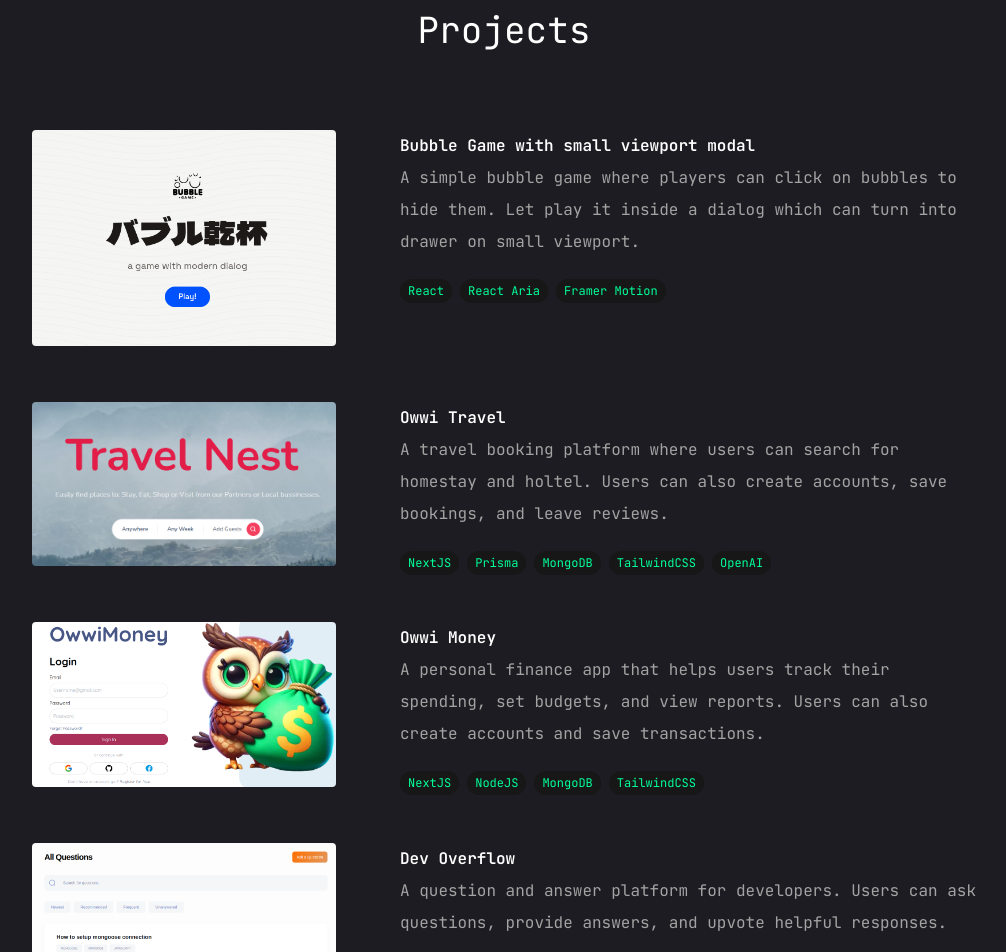
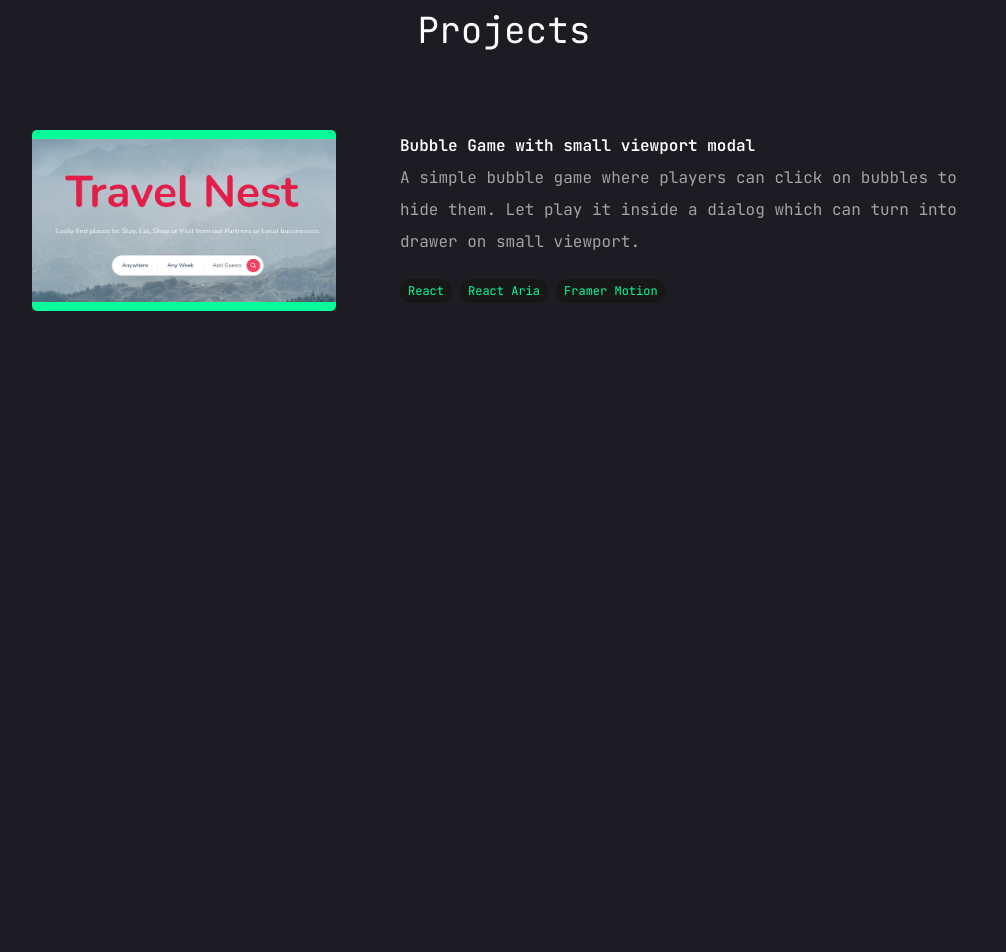
Before and after one commit to huynhduytins/portfolio, a Next.js app: page /projects in a window 1280 px wide. Shown: the part 200-1152 px from the top of the page, without its empty margins (136-1142 px from the left). After the commit the page ends 800 px from the top, so only its background shows below. Built offline with nearby package versions, Linux system fonts and the light colour scheme.

Commit message:
fix: project image hover effect

```diff
--- a/app/projects/page.tsx
+++ b/app/projects/page.tsx
@@ -5,6 +5,11 @@ import Image from "next/image";
 import { motion } from "framer-motion";
 import Link from "next/link";
 import { FaLink, FaGithub } from "react-icons/fa";
+
+const imageVariants = {
+  beforeHover: {},
+  onHover: { scale: 1.4 },
+};
 
 const Projects = () => {
   return (
@@ -19,16 +24,21 @@ const Projects = () => {
             <motion.div
               whileInView={{ opacity: 1, x: 0 }}
               initial={{ opacity: 0, x: -100 }}
+              whileHover="onHover"
               transition={{ duration: 1 }}
-              className="w-full lg:w-1/4"
+              className={`w-full lg:w-1/4 rounded-[5px] bg-accent overflow-hidden relative`}
             >
-              <Image
+              <motion.div
+                variants={imageVariants}
+                className="absolute top-0 left-0 w-full h-full bg-[url('./../public/projects/travel-nest.png')] bg-no-repeat bg-center bg-contain"
+              />
+              {/* <Image
                 src={project.image}
                 alt={project.title}
                 width={400}
                 height={300}
                 className="mb-6 rounded"
-              />
+              /> */}
             </motion.div>
             <motion.div
               whileInView={{ opacity: 1, x: 0 }}
--- a/constants/index.ts
+++ b/constants/index.ts
@@ -3,6 +3,7 @@ import owwiMoney from "@/public/projects/owwi-money.png";
 import stackOverflow from "@/public/projects/stack-overflow.png";
 import swapCoin from "@/public/projects/swap-coin.png";
 import travelNest from "@/public/projects/travel-nest.png";
+import orderPizza from "@/public/projects/order-pizza.png";
 
 export const LINKS = [
   { name: "home", path: "/" },
@@ -73,42 +74,50 @@ export const EXPERIENCES = [
 export const PROJECTS = [
   {
     title: "Bubble Game with small viewport modal",
-    image: bubbleGame,
+    image: "./../public/projects/order-pizza.png",
     description:
       "A simple bubble game where players can click on bubbles to hide them. Let play it inside a dialog which can turn into drawer on small viewport.",
     technologies: ["React", "React Aria", "Framer Motion"],
     link: "https://game-with-small-viewport-modal.vercel.app/",
   },
-  {
-    title: "Owwi Travel",
-    image: travelNest,
-    description:
-      "A travel booking platform where users can search for homestay and holtel. Users can also create accounts, save bookings, and leave reviews.",
-    technologies: ["NextJS", "Prisma", "MongoDB", "TailwindCSS", "OpenAI"],
-    link: "https://travel.owwi.io.vn/",
-  },
-  {
-    title: "Owwi Money",
-    image: owwiMoney,
-    description:
-      "A personal finance app that helps users track their spending, set budgets, and view reports. Users can also create accounts and save transactions.",
-    technologies: ["NextJS", "NodeJS", "MongoDB", "TailwindCSS"],
-    link: "https://owwimoney.vercel.app/",
-  },
-  {
-    title: "Dev Overflow",
-    image: stackOverflow,
-    description:
-      "A question and answer platform for developers. Users can ask questions, provide answers, and upvote helpful responses.",
-    technologies: ["NextJS", "MongoDB", "TailwindCSS"],
-  },
-  {
-    title: "Swap Coin",
-    image: swapCoin,
-    description: "A basic coin swap form.",
-    technologies: ["React", "TailwindCSS"],
-    link: "https://fancy-swap-coin-form.vercel.app/",
-  },
+  // {
+  //   title: "Order Pizza (React 19)",
+  //   image: orderPizza,
+  //   description:
+  //     "A pizza ordering app where users can select a pizza size and toppings. Users can also create accounts, save orders, and view order history.",
+  //   technologies: ["React", "Tanstack"],
+  //   link: "#",
+  // },
+  // {
+  //   title: "Owwi Travel",
+  //   image: travelNest,
+  //   description:
+  //     "A travel booking platform where users can search for homestay and holtel. Users can also create accounts, save bookings, and leave reviews.",
+  //   technologies: ["NextJS", "Prisma", "MongoDB", "TailwindCSS", "OpenAI"],
+  //   link: "https://travel.owwi.io.vn/",
+  // },
+  // {
+  //   title: "Owwi Money",
+  //   image: owwiMoney,
+  //   description:
+  //     "A personal finance app that helps users track their spending, set budgets, and view reports. Users can also create accounts and save transactions.",
+  //   technologies: ["NextJS", "NodeJS", "MongoDB", "TailwindCSS"],
+  //   link: "https://owwimoney.vercel.app/",
+  // },
+  // {
+  //   title: "Dev Overflow",
+  //   image: stackOverflow,
+  //   description:
+  //     "A question and answer platform for developers. Users can ask questions, provide answers, and upvote helpful responses.",
+  //   technologies: ["NextJS", "MongoDB", "TailwindCSS"],
+  // },
+  // {
+  //   title: "Swap Coin",
+  //   image: swapCoin,
+  //   description: "A basic coin swap form.",
+  //   technologies: ["React", "TailwindCSS"],
+  //   link: "https://fancy-swap-coin-form.vercel.app/",
+  // },
 ];
 
 export const ROTATION_RANGE = 32.5;
```
Also changed, not shown: public/projects/order-pizza.png (added).
